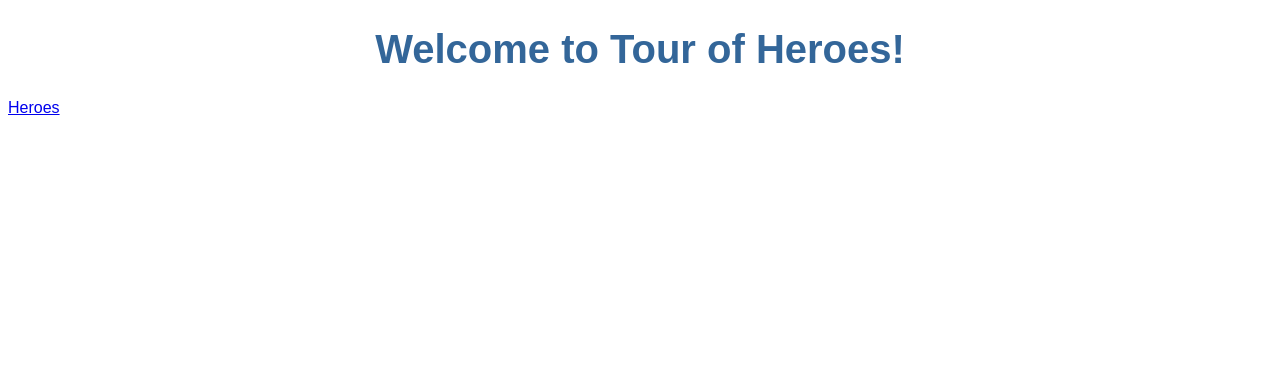
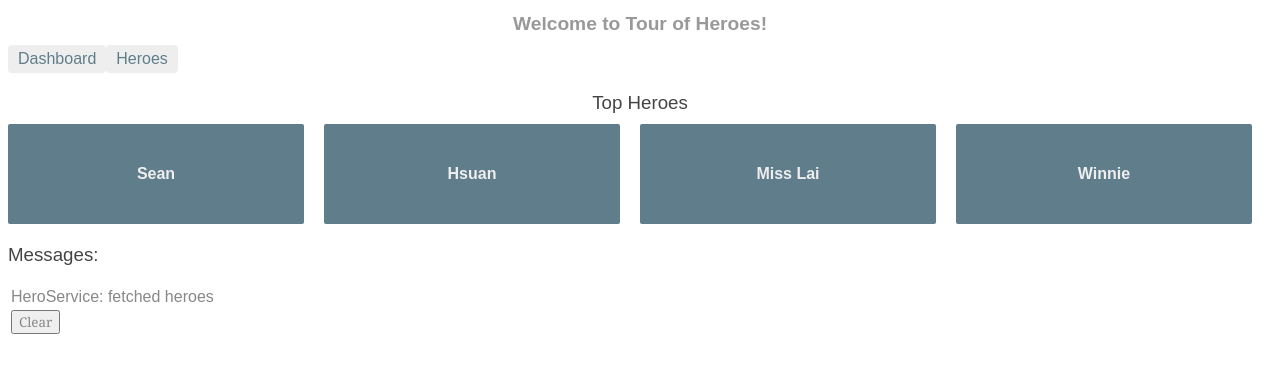
Before and after one commit to yuhsuanh/AngularTutorial, an Angular app in the folder angular-heroes-byself/: page /dashboard in a window 1280 px wide. Before the commit this address led to /. Shown: the top 372 px of the page. Built offline with nearby package versions, Linux system fonts and the light colour scheme.

Commit message:
6-2 hero tutorial

```diff
--- a/angular-heroes-byself/src/app/app-routing.module.ts
+++ b/angular-heroes-byself/src/app/app-routing.module.ts
@@ -3,9 +3,12 @@
 import { RouterModule, Router, Routes } from '@angular/router';
 
 import { HeroesComponent } from './heroes/heroes.component';
+import { DashboardComponent } from './dashboard/dashboard.component'
 
 const routes: Routes = [
-  { path: 'heroes', component: HeroesComponent }
+  { path: '', redirectTo: '/dashboard', pathMatch: 'full' },
+  { path: 'heroes', component: HeroesComponent },
+  { path: 'dashboard', component: DashboardComponent }
 ]
 
 @NgModule({
--- a/angular-heroes-byself/src/app/app.component.css
+++ b/angular-heroes-byself/src/app/app.component.css
@@ -0,0 +1,29 @@
+/* AppComponent's private CSS styles */
+h1 {
+    font-size: 1.2em;
+    color: #999;
+    margin-bottom: 0;
+}
+h2 {
+    font-size: 2em;
+    margin-top: 0;
+    padding-top: 0;
+}
+nav a {
+    padding: 5px 10px;
+    text-decoration: none;
+    margin-top: 10px;
+    display: inline-block;
+    background-color: #eee;
+    border-radius: 4px;
+}
+nav a:visited, a:link {
+    color: #607d8b;
+}
+nav a:hover {
+    color: #039be5;
+    background-color: #cfd8dc;
+}
+nav a.active {
+    color: #039be5;
+}
--- a/angular-heroes-byself/src/app/app.component.html
+++ b/angular-heroes-byself/src/app/app.component.html
@@ -6,6 +6,7 @@
 </div>
 
 <nav>
+  <a routerLink="/dashboard" title="Dashboard">Dashboard</a>
   <a routerLink="/heroes" title="Heroes">Heroes</a>
 </nav>
 
--- a/angular-heroes-byself/src/app/app.module.ts
+++ b/angular-heroes-byself/src/app/app.module.ts
@@ -7,13 +7,15 @@
 import { HeroDetailComponent } from './hero-detail/hero-detail.component';
 import { MessagesComponent } from './messages/messages.component';
 import { AppRoutingModule } from './app-routing.module';
+import { DashboardComponent } from './dashboard/dashboard.component';
 
 @NgModule({
   declarations: [
     AppComponent,
     HeroesComponent,
     HeroDetailComponent,
-    MessagesComponent
+    MessagesComponent,
+    DashboardComponent
   ],
   imports: [
     BrowserModule,
--- /dev/null
+++ b/angular-heroes-byself/src/app/dashboard/dashboard.component.css
@@ -0,0 +1,63 @@
+/* DashboardComponent's private CSS styles */
+[class*='col-'] {
+    float: left;
+    padding-right: 20px;
+    padding-bottom: 20px;
+}
+[class*='col-']:last-of-type {
+    padding-right: 0;
+}
+a {
+    text-decoration: none;
+}
+*, *:after, *:before {
+    -webkit-box-sizing: border-box;
+    -moz-box-sizing: border-box;
+    box-sizing: border-box;
+}
+h3 {
+    text-align: center;
+    margin-bottom: 0;
+}
+h4 {
+    position: relative;
+}
+.grid {
+    margin: 0;
+}
+.col-1-4 {
+    width: 25%;
+}
+.module {
+    padding: 20px;
+    text-align: center;
+    color: #eee;
+    max-height: 120px;
+    min-width: 120px;
+    background-color: #607d8b;
+    border-radius: 2px;
+}
+.module:hover {
+    background-color: #eee;
+    cursor: pointer;
+    color: #607d8b;
+}
+.grid-pad {
+padding: 10px 0;
+}
+.grid-pad > [class*='col-']:last-of-type {
+    padding-right: 20px;
+}
+@media (max-width: 600px) {
+    .module {
+        font-size: 10px;
+        max-height: 75px; }
+    }
+    @media (max-width: 1024px) {
+    .grid {
+        margin: 0;
+    }
+    .module {
+        min-width: 60px;
+    }
+}
--- /dev/null
+++ b/angular-heroes-byself/src/app/dashboard/dashboard.component.html
@@ -0,0 +1,8 @@
+<h3>Top Heroes</h3>
+<div class="grid grid-pad">
+  <a *ngFor="let hero of heroes" class="col-1-4">
+    <div class="module hero">
+      <h4>{{hero.name}}</h4>
+    </div>
+  </a>
+</div>
--- /dev/null
+++ b/angular-heroes-byself/src/app/dashboard/dashboard.component.ts
@@ -0,0 +1,26 @@
+import { Component, OnInit } from '@angular/core';
+
+import { HeroService } from '../hero.service';
+
+import { Hero } from '../hero';
+
+@Component({
+  selector: 'app-dashboard',
+  templateUrl: './dashboard.component.html',
+  styleUrls: ['./dashboard.component.css']
+})
+export class DashboardComponent implements OnInit {
+
+  heroes: Hero[] = [];
+
+  constructor(private heroService: HeroService) { }
+
+  ngOnInit() {
+    this.getHero();
+  }
+
+  getHero(): void {
+    this.heroService.getHeroes().subscribe(heroes => this.heroes = heroes.slice(1, 5));
+  }
+
+}
```
Also changed, not shown: 1 other file (tests, documents, lock files or other folders).
